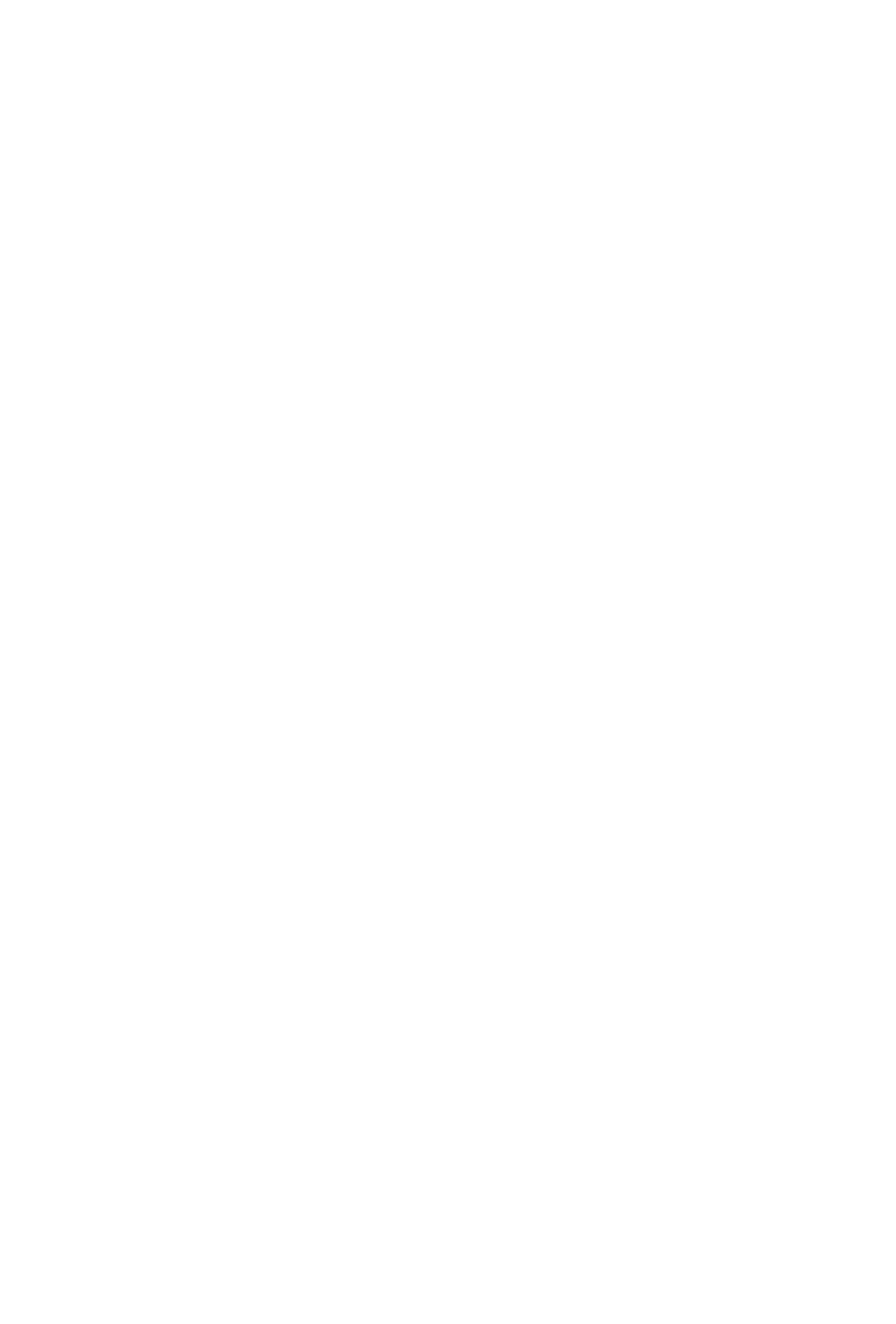
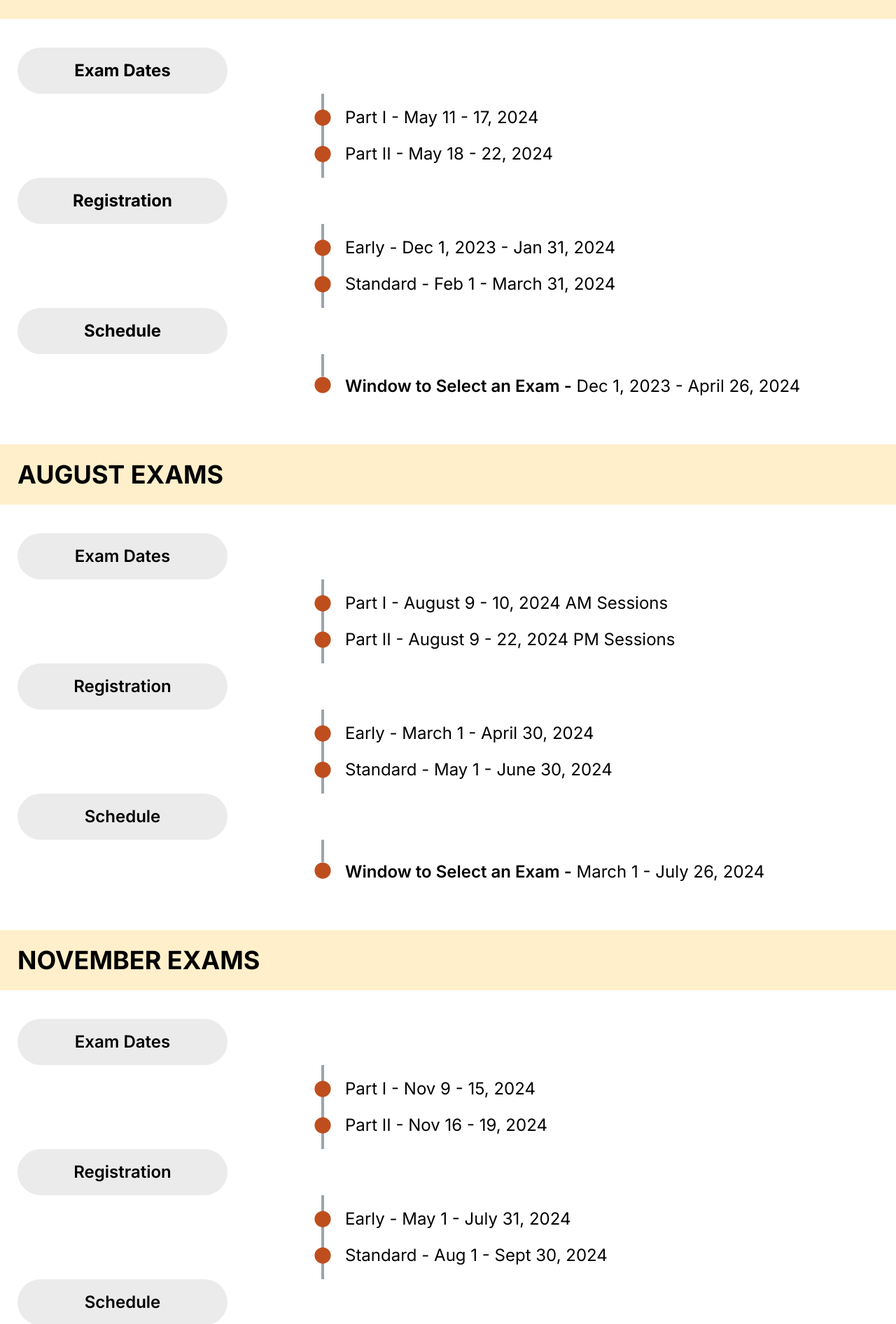
Before and after one commit to midhadomains/frm_midhafin_nextjs, a Next.js app: page /part-1/dates-and-deadlines in a window 1280 px wide. Shown: the part 362-2254 px from the top of the page at 70% size. Before the commit the page ends 800 px from the top, so only its background shows below. Built offline with nearby package versions, Linux system fonts and the light colour scheme; data requests are answered from the project's data file.

Commit message:
Dates and deadlines

```diff
--- a/app/page.jsx
+++ b/app/page.jsx
@@ -6,6 +6,7 @@ import Image from 'next/image'
 import Link from 'next/link'
 import CounterUpPage from '@/components/CounterUpPage'
 import Accordion from '@/components/Accordian'
+import Module_Details from '@/components/Common/Module_Details'
 
 export const metadata = {
     title: 'MidhaFin',
@@ -78,6 +79,7 @@ export default function Home() {
 
     return (
         <div className=''>
+        <Module_Details/>
             <Navbar />
             {/* Hero Section */}
             <div className=' text-[#F9F2DF] bg-[#6A1C1A]'>
--- /dev/null
+++ b/app/part-1/dates-and-deadlines/page.jsx
@@ -0,0 +1,134 @@
+import { FaCircle } from "react-icons/fa";
+
+export default function page() {
+  return (
+    <div>
+      <h1 className="bg-[#6A1C1a] text-white text-center text-[20px] sm:text-[70px] py-9 ">
+        FRM -<span className="font-semibold"> Exam Dates</span>
+      </h1>
+
+      <p className="font-semibold text-[16px] sm:text-[36px] max-w-[1350px] mx-auto px-[25px] my-9">
+        The exam window are provided below:
+      </p>
+
+      <div className="bg-[#FFEFCB] py-4">
+        <h1 className="font-bold mx-auto max-w-[1350px] text-center sm:text-left px-[25px] text-[14px] sm:text-[36px]">
+          MAY EXAMS
+        </h1>
+      </div>
+
+      <div className="max-w-[1350px] mx-auto px-[25px] mt-[41px]">
+        <h1 className="bg-[#EBEBEB] w-[112px] sm:w-[300px] py-[15px] rounded-full text-[14px] sm:text-[24px] font-bold text-center">
+          Exam Dates
+        </h1>
+      </div>
+
+
+        <div class="border-l-4 border-gray-400  ml-[79px] sm:ml-[459px]">
+          <h1 className="text-[14px] sm:text-[24px] ml-2 flex -ml-[9px] sm:-ml-[14px] py-4"><FaCircle className="my-auto mr-5 text-[#BE4E1E]"/>Part I - May 11 - 17, 2024</h1>
+          <h1 className="text-[14px] sm:text-[24px] ml-2 flex -ml-[9px] sm:-ml-[14px] pb-4"><FaCircle className="my-auto mr-5 text-[#BE4E1E]"/>Part II - May 18  - 22, 2024</h1>
+        </div>
+
+           <div className="max-w-[1350px] mx-auto px-[25px] ">
+        <h1 className="bg-[#EBEBEB] w-[112px] sm:w-[300px] py-[15px] rounded-full text-[14px] sm:text-[24px] font-bold text-center">
+          Registration
+        </h1>
+      </div>
+
+      <div class="border-l-4 border-gray-400  ml-[79px] sm:ml-[459px]">
+          <h1 className="text-[14px] sm:text-[24px] ml-2 flex -ml-[9px] sm:-ml-[14px] py-4"><FaCircle className="my-auto mr-5 text-[#BE4E1E]"/>Early - Dec 1, 2023 - Jan 31, 2024</h1>
+          <h1 className="text-[14px] sm:text-[24px] ml-2 flex -ml-[9px] sm:-ml-[14px] pb-4"><FaCircle className="my-auto mr-5 text-[#BE4E1E]"/>Standard - Feb 1 - March 31, 2024</h1>
+        </div>
+
+        <div className="max-w-[1350px] mx-auto px-[25px] ">
+        <h1 className="bg-[#EBEBEB] w-[112px]  sm:w-[300px] py-[15px] rounded-full  text-[14px] sm:text-[24px] font-bold text-center">
+          Schedule
+        </h1>
+      </div>
+
+      <div class="border-l-4  border-gray-400 ml-[79px] sm:ml-[459px] ">
+          <h1 className="text-[14px] sm:text-[24px] ml-2 flex -ml-[9px] sm:-ml-[14px] pt-8 h-1"><FaCircle className="my-auto mr-5 text-[#BE4E1E]"/><span className="font-semibold -mt-1">Window to Select an Exam - </span>&nbsp;<span className="-mt-1 ml-[35px] sm:ml-0">Dec 1, 2023 - April 26, 2024</span></h1>
+        </div>
+
+        <div className="bg-[#FFEFCB] py-4 mt-[97px]">
+        <h1 className="font-bold mx-auto max-w-[1350px] text-center sm:text-left px-[25px] text-[14px] sm:text-[36px]">
+          AUGUST EXAMS
+        </h1>
+      </div>
+
+      <div className="max-w-[1350px] mx-auto px-[25px] mt-[41px]">
+        <h1 className="bg-[#EBEBEB] w-[112px] sm:w-[300px] py-[15px] rounded-full text-[14px] sm:text-[24px] font-semibold text-center">
+          Exam Dates
+        </h1>
+      </div>
+
+      <div class="border-l-4 border-gray-400 ml-[79px] sm:ml-[459px]">
+          <h1 className="text-[14px] sm:text-[24px] ml-2 flex -ml-[9px] sm:-ml-[14px] py-4"><FaCircle className="my-auto mr-5 text-[#BE4E1E]"/>Part I - August 9 - 10, 2024 AM Sessions</h1>
+          <h1 className="text-[14px] sm:text-[24px] ml-2 flex -ml-[9px] sm:-ml-[14px] pb-4"><FaCircle className="my-auto mr-5 text-[#BE4E1E]"/>Part II - August 9  - 22, 2024 PM Sessions</h1>
+        </div>
+
+        <div className="max-w-[1350px] mx-auto px-[25px] ">
+        <h1 className="bg-[#EBEBEB] w-[112px] sm:w-[300px] py-[15px] rounded-full text-[14px] sm:text-[24px] font-semibold text-center">
+          Registration
+        </h1>
+      </div>
+
+      <div class="border-l-4 border-gray-400 ml-[79px] sm:ml-[459px]">
+          <h1 className="text-[14px] sm:text-[24px] ml-2 flex -ml-[9px] sm:-ml-[14px] py-4"><FaCircle className="my-auto mr-5 text-[#BE4E1E]"/>Early - March 1 - April 30, 2024</h1>
+          <h1 className="text-[14px] sm:text-[24px] ml-2 flex -ml-[9px] sm:-ml-[14px] pb-4"><FaCircle className="my-auto mr-5 text-[#BE4E1E]"/>Standard - May 1 - June 30, 2024</h1>
+        </div>
+
+
+        <div className="max-w-[1350px] mx-auto px-[25px] ">
+        <h1 className="bg-[#EBEBEB] w-[112px] sm:w-[300px] py-[15px] rounded-full text-[14px] sm:text-[24px] font-semibold text-center">
+          Schedule
+        </h1>
+      </div>
+
+      <div class="border-l-4 border-gray-400 ml-[79px] sm:ml-[459px]">
+          <h1 className="text-[14px] sm:text-[24px] ml-2 flex -ml-[9px] sm:-ml-[14px] pt-8 h-1"><FaCircle className="my-auto mr-5 text-[#BE4E1E]"/><span className="font-semibold -mt-1">Window to Select an Exam - </span>&nbsp;<span className="-mt-1">March 1 - July 26, 2024</span></h1>
+        </div>
+
+        <div className="bg-[#FFEFCB] py-4 mt-[97px]">
+        <h1 className="font-bold mx-auto max-w-[1350px] text-center sm:text-left px-[25px] text-[14px] sm:text-[36px]">
+          NOVEMBER EXAMS
+        </h1>
+      </div>
+
+      <div className="max-w-[1350px] mx-auto px-[25px] mt-[41px]">
+        <h1 className="bg-[#EBEBEB] w-[112px] sm:w-[300px] py-[15px] rounded-full text-[14px] sm:text-[24px] font-semibold text-center">
+          Exam Dates
+        </h1>
+      </div>
+
+      <div class="border-l-4 border-gray-400 ml-[79px] sm:ml-[459px]">
+          <h1 className="text-[14px] sm:text-[24px] ml-2 flex -ml-[9px] sm:-ml-[14px] py-4"><FaCircle className="my-auto mr-5 text-[#BE4E1E]"/>Part I - Nov 9 - 15, 2024</h1>
+          <h1 className="text-[14px] sm:text-[24px] ml-2 flex -ml-[9px] sm:-ml-[14px] pb-4"><FaCircle className="my-auto mr-5 text-[#BE4E1E]"/>Part II - Nov 16  - 19, 2024</h1>
+        </div>
+
+        <div className="max-w-[1350px] mx-auto px-[25px] ">
+        <h1 className="bg-[#EBEBEB] w-[112px] sm:w-[300px] py-[15px] rounded-full text-[14px] sm:text-[24px] font-semibold text-center">
+          Registration
+        </h1>
+      </div>
+
+      <div class="border-l-4 border-gray-400 ml-[79px] sm:ml-[459px]">
+          <h1 className="text-[14px] sm:text-[24px] ml-2 flex -ml-[9px] sm:-ml-[14px] py-4"><FaCircle className="my-auto mr-5 text-[#BE4E1E]"/>Early - May 1 - July 31, 2024</h1>
+          <h1 className="text-[14px] sm:text-[24px] ml-2 flex -ml-[9px] sm:-ml-[14px] pb-4"><FaCircle className="my-auto mr-5 text-[#BE4E1E]"/>Standard - Aug 1 - Sept 30, 2024</h1>
+        </div>
+
+        <div className="max-w-[1350px] mx-auto px-[25px] ">
+        <h1 className="bg-[#EBEBEB] w-[112px] sm:w-[300px] py-[15px] rounded-full text-[14px] sm:text-[24px] font-semibold text-center">
+          Schedule
+        </h1>
+      </div>
+
+
+      <div class="border-l-4 border-gray-400 ml-[79px] sm:ml-[459px]">
+          <h1 className="text-[14px] sm:text-[24px] ml-2 flex -ml-[9px] sm:-ml-[14px] pt-4 h-1"><FaCircle className="my-auto mr-5 text-[#BE4E1E]"/><span className="font-semibold -mt-1">Window to Select an Exam - </span>&nbsp;<span className="-mt-1">May 1 - Oct 25, 2024</span></h1>
+        </div>
+
+
+    </div>
+  );
+}
--- a/app/part-1/syllabus/page.jsx
+++ b/app/part-1/syllabus/page.jsx
@@ -2,6 +2,7 @@ import Footer from '@/components/SiteFooter';
 import Navbar from '@/components/SiteHeader';
 import Image from 'next/image';
 import React from 'react'
+import Link from 'next/link';
 
 function Syllabus() {
     const data = [{
@@ -195,13 +196,18 @@ function Syllabus() {
             <div className='max-w-[1300px] mx-auto sm:mt-5'>
                 <div className='w-[100%] flex justify-around -mb-5 sm:-mb-9 px-2 sm:px-2'>
                     <div>
-                        <Image width={200} height={200} src={data[0].img} alt="frm" />
+                        <Image width={270} height={270} src={data[0].img} alt="frm" />
                     </div>
                     <div className='p-[2px] lg:p-5 lg:pt-0 sm:mx-5'>
                         <h2 className='text-[#BE4E1E] text-[18px] sm:text-[25px] lg:text-[35px]  font-semibold'>Module</h2>
                         <h1 className='text-[#BE4E1E] text-[35px]  sm:text-[45px]  md:text-[50px] text-center leading-[35px] sm:leading-[40px] lg:leading-[60px] lg:text-[95px] font-bold'>0{data[0].module}</h1>
                     </div>
-                    <div className=''>
+                    <div className='mt-[140px]'>
+                    <Link href = "../components/common/Module_Details.jsx">
+                    <button className='border rounded-2xl w-[150px] h-[4vh] bg-gradient-to-r from-[#BE4E1E] to-[#E7AC66] text-white'>View for Free</button>
+                    </Link>
+                    </div>
+                    <div className='-mt-[20px]'>
                         <h1 className='font-bold text-[20px]  sm:text-[30px]  md:text-[35px] lg:text-[55px] leading-[25px] sm:leading-[55px] m-1 sm:m-0 text-center'>{data[0].tittle}</h1>
                     </div>
                 </div>
```
